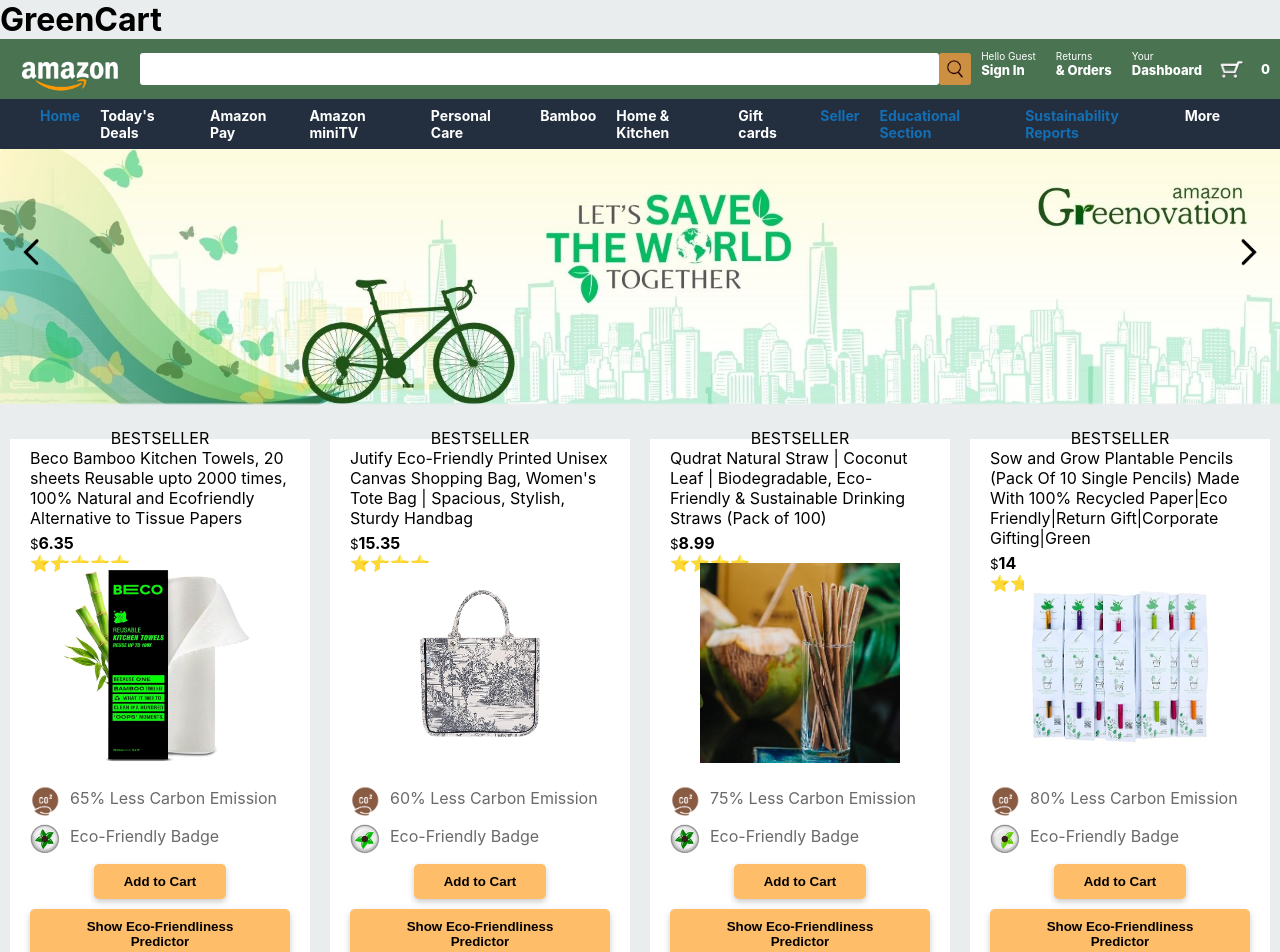
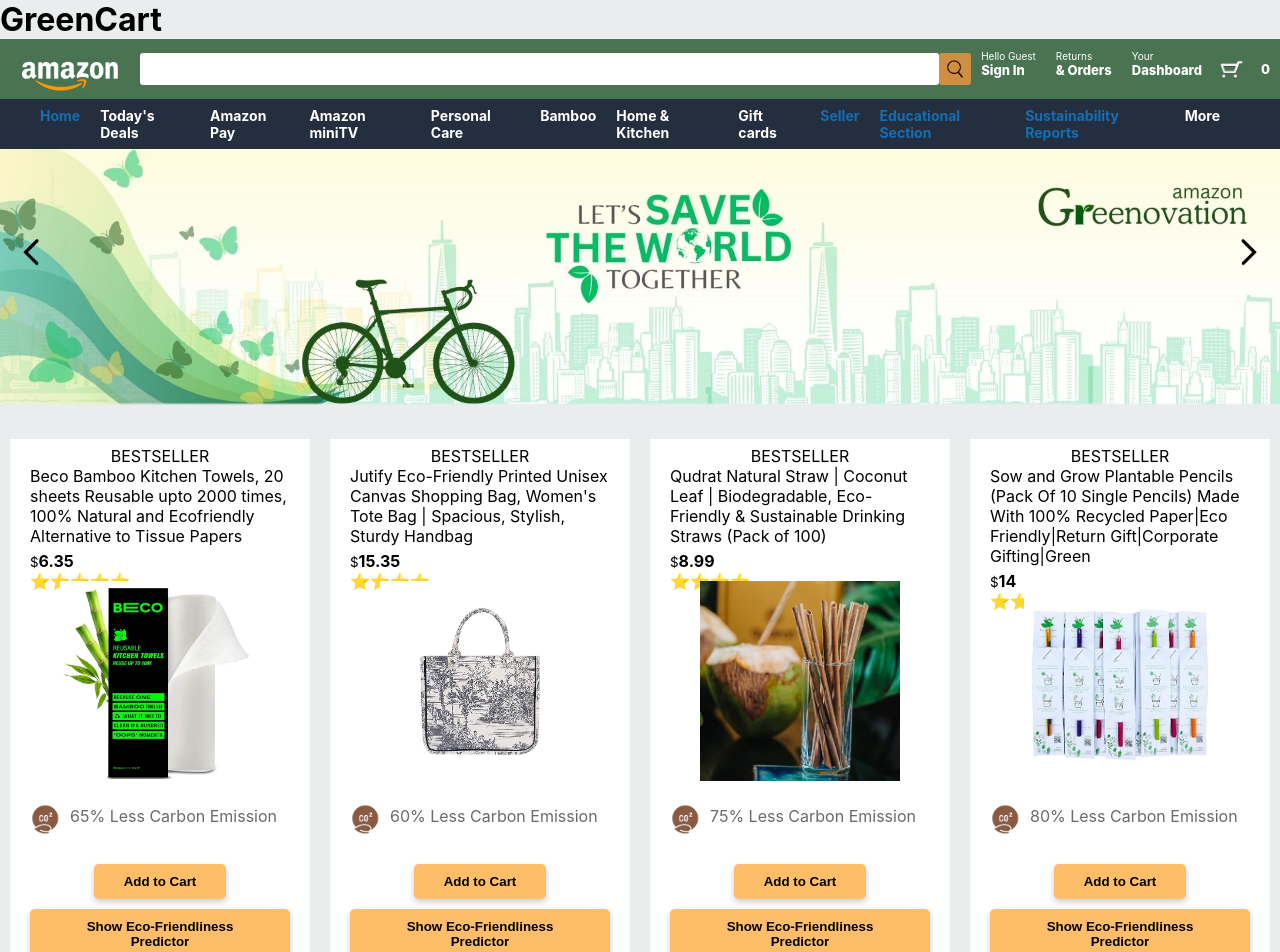
Before and after one commit to nikcode9/hackon, a React (Create React App) app: page /green in a window 1280 px wide. Shown: the top 952 px of the page. Built offline with nearby package versions, Linux system fonts and the light colour scheme.

Commit message:
Removed patti

```diff
--- a/src/ProductDetails.js
+++ b/src/ProductDetails.js
@@ -79,7 +79,7 @@
             ></img>
             <p className="eco_text">60% Less Carbon Emission</p>
           </div>
-          <div className="badge_details">
+          {/* <div className="badge_details">
             <div className="popover_trigger">
               <img
                 id="badgeToTrack"
@@ -89,7 +89,7 @@
               ></img>
             </div>
             <p className="eco_text">Eco-Friendly Badge</p>
-          </div>
+          </div> */}
         </div>
         <br></br>
         <p>
--- a/src/ProductDetails1.js
+++ b/src/ProductDetails1.js
@@ -79,7 +79,7 @@
             ></img>
             <p className="eco_text">60% Less Carbon Emission</p>
           </div>
-          <div className="badge_details">
+          {/* <div className="badge_details">
             <div className="popover_trigger">
               <img
                 id="badgeToTrack"
@@ -89,7 +89,7 @@
               ></img>
             </div>
             <p className="eco_text">Eco-Friendly Badge</p>
-          </div>
+          </div> */}
         </div>
         <br></br>
 
--- a/src/Productgreen.js
+++ b/src/Productgreen.js
@@ -24,22 +24,22 @@
   let badge_photo = "";
   let badge_popover = "";
 
-  if (badge_id === 1) {
-    badge_photo = "../images/badge1.png";
-    badge_popover = "../images/badge1_popover.png";
-  } else if (badge_id === 2) {
-    badge_photo = "../images/badge2.png";
-    badge_popover = "../images/badge2_popover.png";
-  } else if (badge_id === 3) {
-    badge_photo = "../images/badge3.png";
-    badge_popover = "../images/badge3_popover.png";
-  } else if (badge_id === 4) {
-    badge_photo = "../images/badge4.png";
-    badge_popover = "../images/badge4_popover.png";
-  } else if (badge_id === 5) {
-    badge_photo = "../images/badge5.png";
-    badge_popover = "../images/badge5_popover.png";
-  }
+  // if (badge_id === 1) {
+  //   badge_photo = "../images/badge1.png";
+  //   badge_popover = "../images/badge1_popover.png";
+  // } else if (badge_id === 2) {
+  //   badge_photo = "../images/badge2.png";
+  //   badge_popover = "../images/badge2_popover.png";
+  // } else if (badge_id === 3) {
+  //   badge_photo = "../images/badge3.png";
+  //   badge_popover = "../images/badge3_popover.png";
+  // } else if (badge_id === 4) {
+  //   badge_photo = "../images/badge4.png";
+  //   badge_popover = "../images/badge4_popover.png";
+  // } else if (badge_id === 5) {
+  //   badge_photo = "../images/badge5.png";
+  //   badge_popover = "../images/badge5_popover.png";
+  // }
 
   const [isBadgePopoverVisible, setBadgePopoverVisible] = useState(false);
   const [showInfoPopover, setInfoShowPopover] = useState(false);
@@ -102,17 +102,17 @@
           <img src="../images/co2badge.png" alt="" className="eco_image"></img>
           <p className="eco_text">{carbon_red}% Less Carbon Emission</p>
         </div>
-        <div className="badge_details">
-          <div className="popover_trigger">
+        {/* <div className="badge_details"> */}
+          {/* <div className="popover_trigger"> */}
             <img
               id="badgeToTrack"
-              src={badge_photo}
+              src={""}
               alt=""
-              className="eco_image"
+              className=""
               onMouseEnter={showBadgePopover}
               onMouseLeave={hideBadgePopover}
             ></img>
-            {isBadgePopoverVisible && (
+            {/* {isBadgePopoverVisible && (
               <div className="popover_content">
                 <div className="content">
                   <img
@@ -121,8 +121,8 @@
                   ></img>
                 </div>
               </div>
-            )}
-            {showInfoPopover && id === "875615" && !dontShowAgain && (
+            )} */}
+            {/* {showInfoPopover && id === "875615" && !dontShowAgain && (
               <div className="badge_info_popover_content_nav">
                 <div className="badge_info_triangle"></div>
                 <p>Try hovering over the badge to see further details.</p>
@@ -130,10 +130,10 @@
                   Got It
                 </button>
               </div>
-            )}
-          </div>
-          <p className="eco_text">Eco-Friendly Badge</p>
-        </div>
+            )} */}
+          {/* </div> */}
+          {/* <p className="eco_text">Eco-Friendly Badge</p> */}
+        {/* </div> */}
       </div>
       <button onClick={addToBasket}>Add to Cart</button>
       <button className="show-predictor">
```
